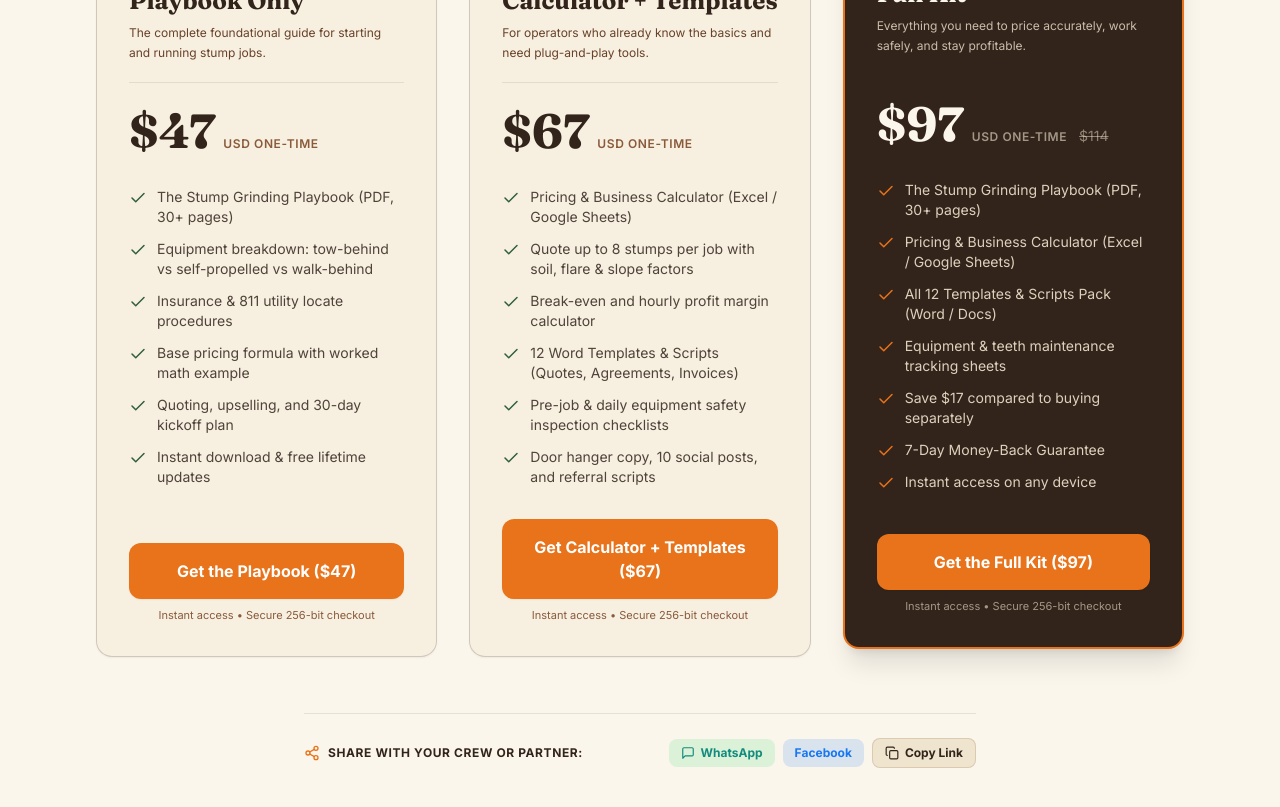
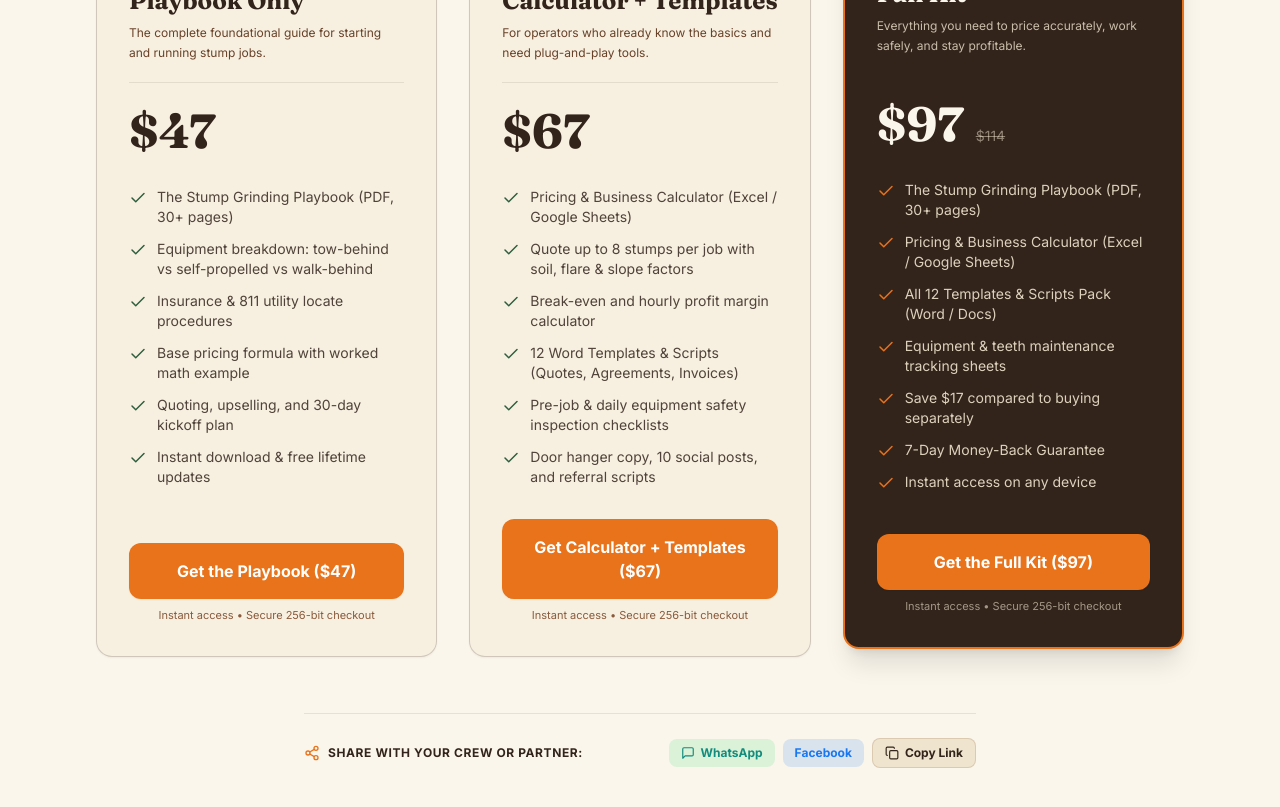
Before and after one commit to thakurdaman/stump-grinding-, a Next.js app: page / in a window 1280 px wide. Shown: the part 8620-9427 px from the top of the page. Built offline with nearby package versions, Linux system fonts and the light colour scheme; no server answers.

Commit message:
Remove USD one-time label after pricing

```diff
--- a/app/page.tsx
+++ b/app/page.tsx
@@ -551,9 +551,6 @@ export default function HomePage() {
                         <span className={`font-serif text-4xl sm:text-5xl font-bold ${isHighlight ? 'text-[#FBF6EC]' : 'text-bark'}`}>
                           ${tier.price}
                         </span>
-                        <span className={`text-xs font-semibold uppercase tracking-wider ${isHighlight ? 'text-sand/60' : 'text-wood'}`}>
-                          USD one-time
-                        </span>
                         {tier.regularPrice && (
                           <span className="text-sm line-through text-sand/50 ml-1">
                             ${tier.regularPrice}
--- a/components/CheckoutModal.tsx
+++ b/components/CheckoutModal.tsx
@@ -266,7 +266,6 @@ export const CheckoutModal: React.FC<CheckoutModalProps> = ({ product, onClose }
               <span className="font-serif font-bold text-2xl text-bark">
                 ${product.price}
               </span>
-              <span className="text-xs text-wood block font-medium">USD one-time</span>
             </div>
           </div>
 
```
